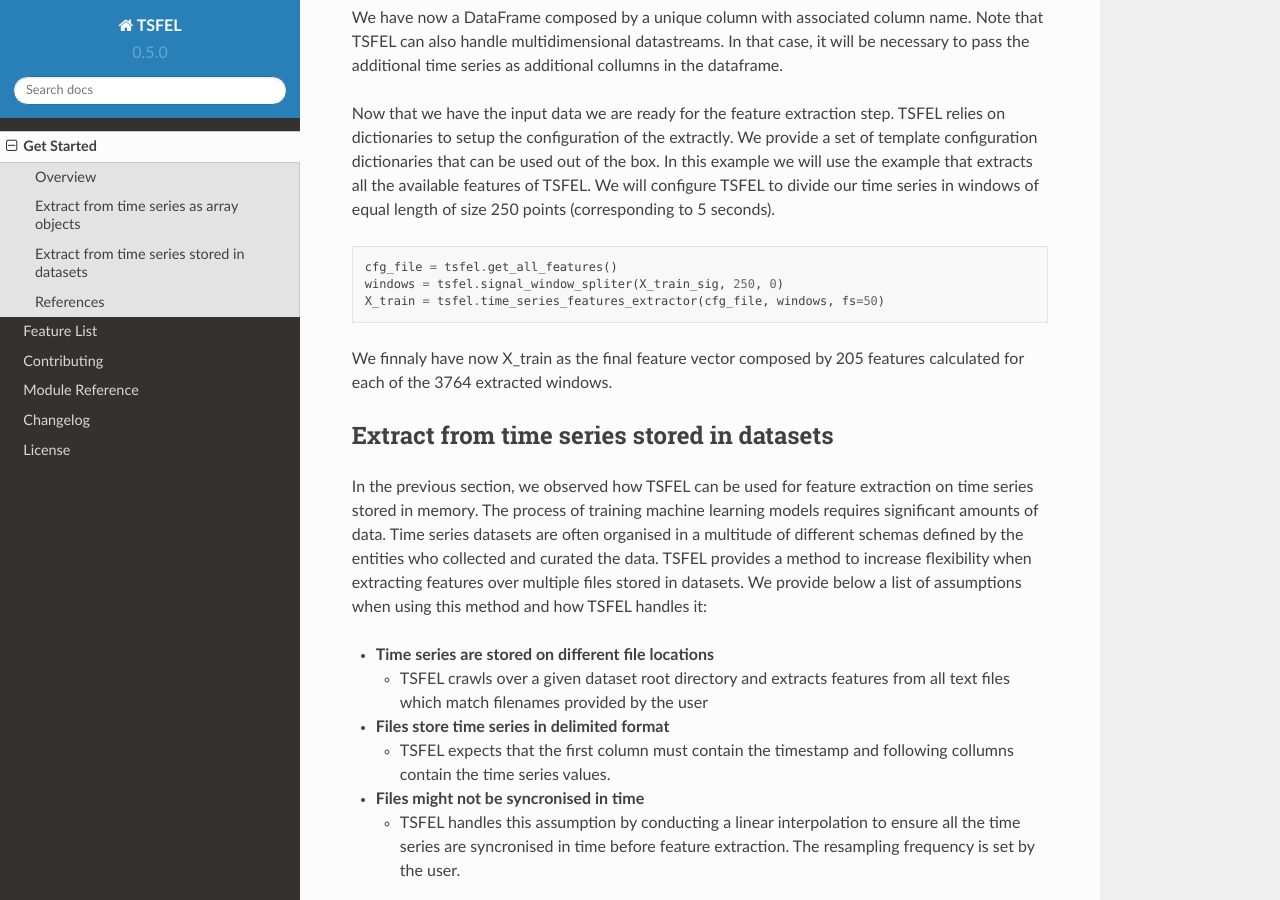
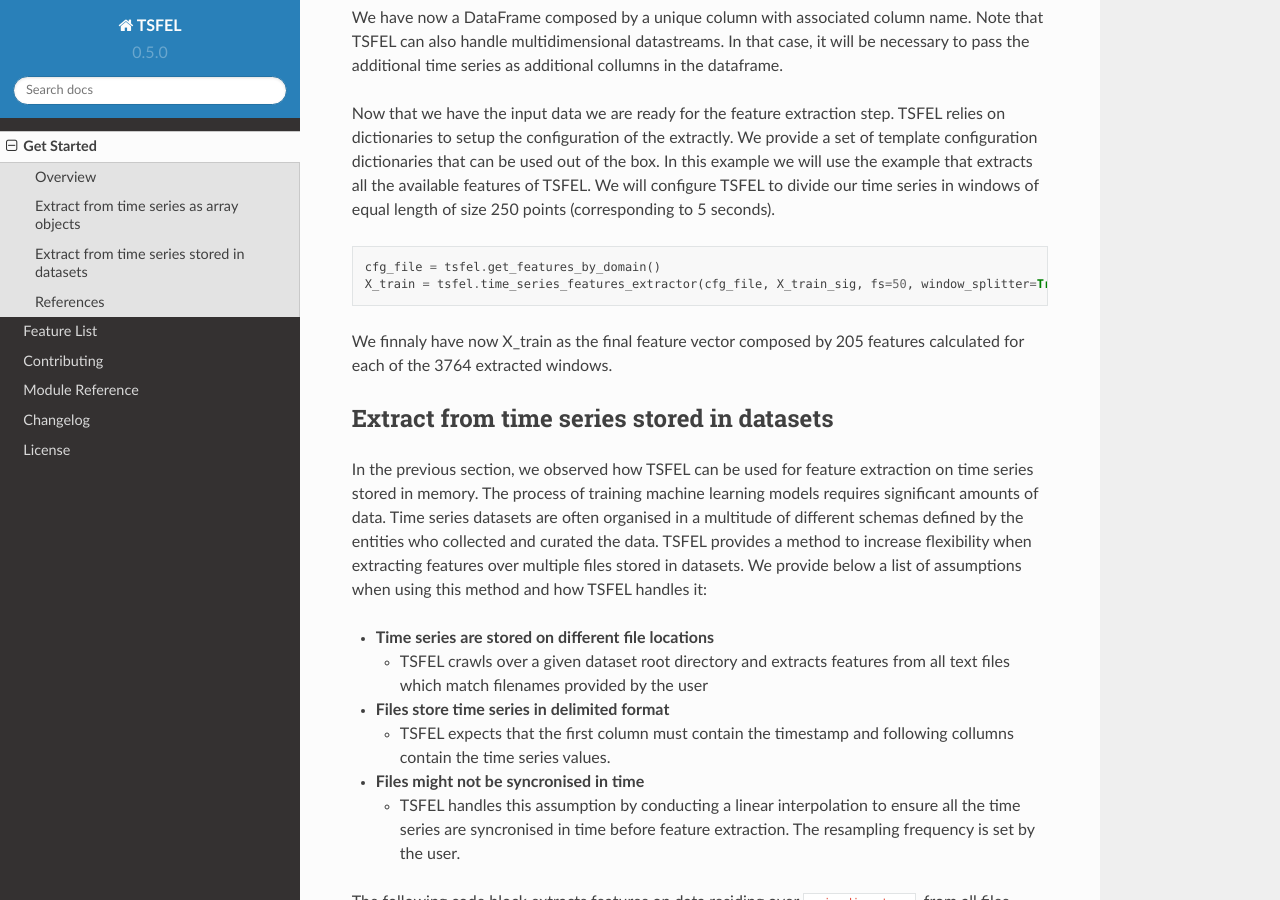
Before and after one commit to fraunhoferportugal/tsfel, a Sphinx documentation site: the page built from docs/descriptions/get_started.rst, in a window 1280 px wide and 900 px high, scrolled down 1475 px. Built offline with Sphinx 7.4.7 and the Read the Docs theme 2.0.0, drawn with Linux system fonts in a browser that asks for light colours; formulas are drawn with MathJax 3.

Commit message:
Sphinx documentation fixes

```diff
--- a/docs/descriptions/get_started.rst
+++ b/docs/descriptions/get_started.rst
@@ -7,9 +7,9 @@
 
 Time series are passed as inputs for the main TSFEL extraction method either as arrays previously loaded in memory or stored in files on a dataset. Since TSFEL can handle multidimensional time series, a set of preprocessing methods is afterwards applied to ensure that not only the signal quality is adequate, but also, time series synchronisation, so that the window calculation process is properly achieved. After the feature extraction, the result is saved using a standard schema ready to be digested by most of the classification and data mining platforms. Each line corresponds to a window with the results of the feature extraction methods stored along the corresponding columns.
 
-.. image:: ../imgs/tsfel_pipeline.jpg
+.. image:: ../imgs/tsfel_pipeline.png
     :align: center
-    :scale: 50 %
+    :scale: 25 %
     :alt: TSFEL!
 
 Extract from time series as array objects
@@ -58,9 +58,8 @@
 
 .. code:: python
 
-    cfg_file = tsfel.get_all_features()
-    windows = tsfel.signal_window_spliter(X_train_sig, 250, 0)
-    X_train = tsfel.time_series_features_extractor(cfg_file, windows, fs=50)
+    cfg_file = tsfel.get_features_by_domain()                                                                              # If no argument is passed retrieves all available features
+    X_train = tsfel.time_series_features_extractor(cfg_file, X_train_sig, fs=50, window_splitter=True, window_size=250)    # Receives a time series sampled at 50 Hz, divides into windows of size 250 (i.e. 5 seconds) and extracts all features
 
 We finnaly have now X_train as the final feature vector composed by 205 features calculated for each of the 3764 extracted windows.
 
```
Also changed, not shown: docs/imgs/tsfel_pipeline.jpg (deleted), docs/imgs/tsfel_pipeline.png (added), 1 other file.
